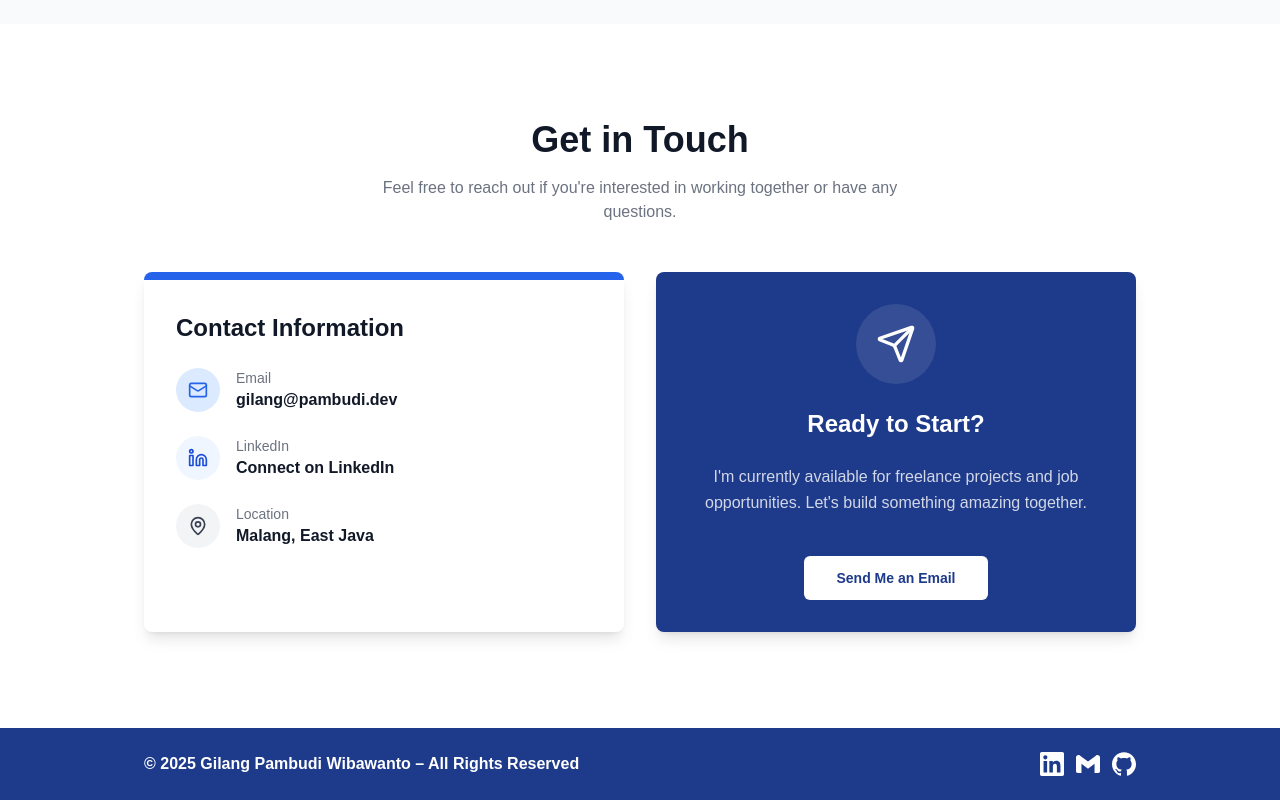
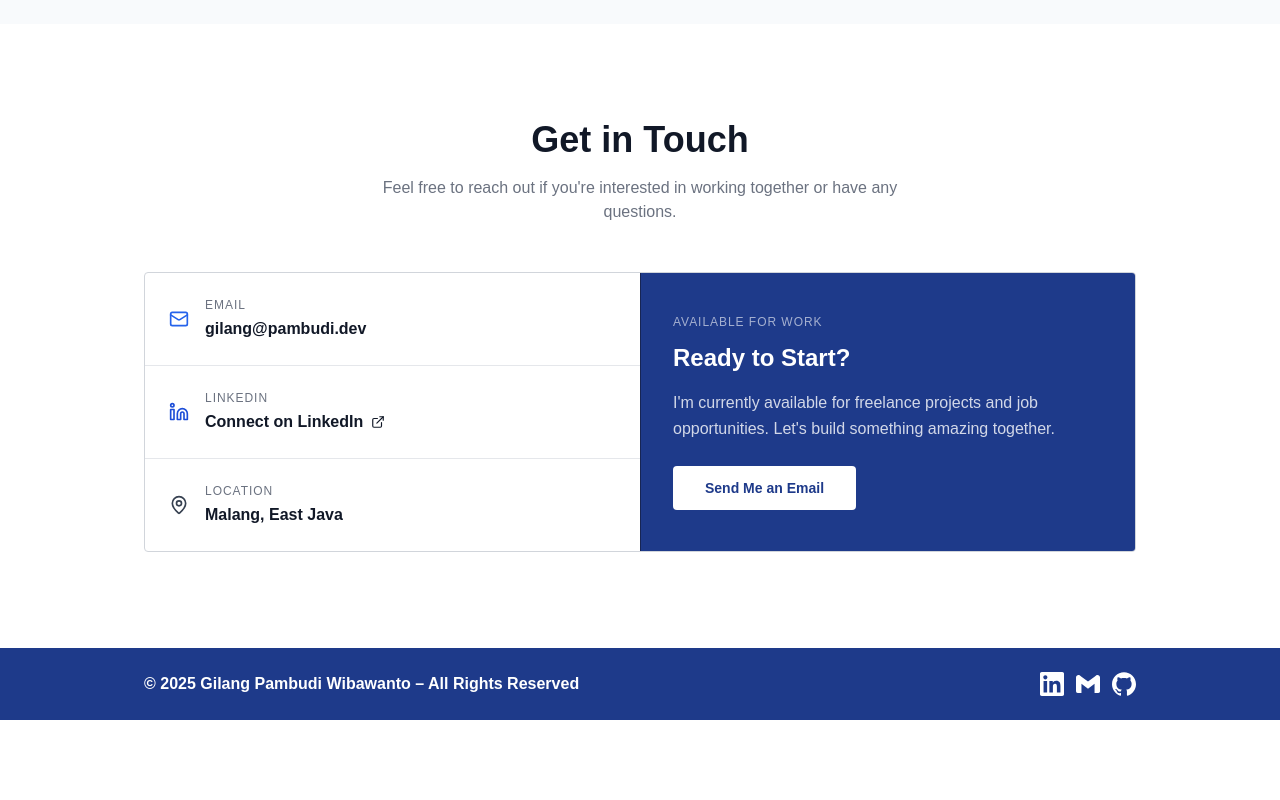
Before and after one commit to GilangPambudi/web-porto-nextjs, a Next.js app: page / in a window 1280 px wide. Shown: the part 8338-9138 px from the top of the page. After the commit the page ends 9058 px from the top, so only its background shows below. Built offline with nearby package versions, Linux system fonts and the light colour scheme.

Commit message:
refactor: simplify contact section layout and improve accessibility

```diff
--- a/components/sections/contact-section.tsx
+++ b/components/sections/contact-section.tsx
@@ -1,9 +1,8 @@
 "use client"
 
 import { contactData } from "@/lib/data"
-import { Card, CardContent } from "@/components/ui/card"
 import { Button } from "@/components/ui/button"
-import { Mail, Linkedin, MapPin, Send, ExternalLink } from "lucide-react"
+import { Mail, Linkedin, MapPin, ExternalLink } from "lucide-react"
 import { useInView } from "@/hooks/use-in-view"
 import { toast } from "sonner"
 
@@ -20,25 +19,12 @@ export default function ContactSection() {
                     </p>
                 </div>
 
-                <div className={`grid grid-cols-1 md:grid-cols-2 gap-8 transition-all duration-1000 delay-300 ${isInView ? "opacity-100 translate-y-0" : "opacity-0 translate-y-8"}`}>
-
-                    {/* Contact Info Card */}
-                    <Card className="hidden md:block border-0 shadow-lg bg-white overflow-hidden">
-                        <div className="h-2 bg-blue-600 w-full"></div>
-                        <CardContent className="p-8">
-                            <h3 className="text-2xl font-bold text-gray-900 mb-6 text-center md:text-left">Contact Information</h3>
-
-                            <div className="flex flex-row md:flex-col justify-center md:justify-start gap-8 md:gap-0 md:space-y-6">
-                                {/* Email */}
-                                <div className="flex items-center md:items-start md:space-x-4">
-                                    <div
-                                        className="bg-blue-100 p-3 rounded-full text-blue-600 shrink-0"
-                                    >
-                                        <Mail className="w-5 h-5" />
-                                    </div>
-                                    <div className="hidden md:block">
-                                        <p className="text-sm font-medium text-gray-500">Email</p>
-                                        <div className="flex items-center space-x-2">
+                <div className={`grid overflow-hidden rounded-sm border border-gray-300 bg-white transition-all duration-1000 delay-300 md:grid-cols-2 ${isInView ? "opacity-100 translate-y-0" : "opacity-0 translate-y-8"}`}>
+                    <div className="divide-y divide-gray-200">
+                        <div className="flex items-center gap-4 p-5 md:p-6">
+                            <Mail className="h-5 w-5 shrink-0 text-blue-600" />
+                            <div className="min-w-0">
+                                <p className="text-xs font-medium uppercase tracking-[0.08em] text-gray-500">Email</p>
                                 <button
                                     onClick={async () => {
                                         try {
@@ -48,75 +34,50 @@ export default function ContactSection() {
                                             toast.error("Failed to copy email")
                                         }
                                     }}
-                                                className="text-gray-900 font-semibold hover:text-blue-600 transition-colors text-left"
+                                    className="mt-1 break-all text-left text-sm font-semibold text-gray-900 transition-colors hover:text-blue-600 md:text-base"
                                 >
                                     {contactData.email}
                                 </button>
                             </div>
                         </div>
-                                </div>
 
-                                {/* LinkedIn */}
-                                <div className="flex items-center md:items-start md:space-x-4">
+                        <div className="flex items-center gap-4 p-5 md:p-6">
+                            <Linkedin className="h-5 w-5 shrink-0 text-blue-700" />
+                            <div className="min-w-0">
+                                <p className="text-xs font-medium uppercase tracking-[0.08em] text-gray-500">LinkedIn</p>
                                 <a
                                     href={contactData.linkedin}
                                     target="_blank"
                                     rel="noopener noreferrer"
-                                        className="bg-blue-50 p-3 rounded-full text-blue-700 shrink-0 hover:bg-blue-100 transition-colors group"
-                                        aria-label="LinkedIn"
+                                    className="mt-1 inline-flex items-center gap-2 text-sm font-semibold text-gray-900 transition-colors hover:text-blue-700 md:text-base"
                                 >
-                                        <Linkedin className="w-5 h-5" />
-                                    </a>
-                                    <div className="hidden md:block">
-                                        <p className="text-sm font-medium text-gray-500">LinkedIn</p>
-                                        <a
-                                            href={contactData.linkedin}
-                                            target="_blank"
-                                            rel="noopener noreferrer"
-                                            className="group flex items-center space-x-2 text-gray-900 font-semibold hover:text-blue-700 transition-colors"
-                                        >
-                                            <span>Connect on LinkedIn</span>
-                                            <ExternalLink className="w-3.5 h-3.5 opacity-0 -translate-x-2 group-hover:opacity-100 group-hover:translate-x-0 transition-all duration-300" />
+                                    Connect on LinkedIn
+                                    <ExternalLink className="h-3.5 w-3.5" />
                                 </a>
                             </div>
                         </div>
 
-                                {/* Location */}
-                                <div className="flex items-center md:items-start md:space-x-4">
-                                    <div className="bg-gray-100 p-3 rounded-full text-gray-700 shrink-0">
-                                        <MapPin className="w-5 h-5" />
-                                    </div>
-                                    <div className="hidden md:block">
-                                        <p className="text-sm font-medium text-gray-500">Location</p>
-                                        <p className="text-gray-900 font-semibold">
-                                            {contactData.location}
-                                        </p>
+                        <div className="flex items-center gap-4 p-5 md:p-6">
+                            <MapPin className="h-5 w-5 shrink-0 text-gray-700" />
+                            <div className="min-w-0">
+                                <p className="text-xs font-medium uppercase tracking-[0.08em] text-gray-500">Location</p>
+                                <p className="mt-1 text-sm font-semibold text-gray-900 md:text-base">{contactData.location}</p>
                             </div>
                         </div>
                     </div>
-                        </CardContent>
-                    </Card>
 
-                    {/* Simple Form (mailto fallback) */}
-                    <Card className="border-0 shadow-lg bg-blue-900 text-white overflow-hidden flex flex-col justify-center">
-                        <CardContent className="p-8 text-center space-y-6">
-                            <div className="mx-auto bg-white/10 p-4 rounded-full w-20 h-20 flex items-center justify-center mb-4">
-                                <Send className="w-10 h-10 text-white" />
-                            </div>
-                            <h3 className="text-2xl font-bold">Ready to Start?</h3>
-                            <p className="text-white/80 leading-relaxed">
+                    <div className="flex flex-col justify-center border-t border-blue-950 bg-blue-900 p-6 text-white md:border-l md:border-t-0 md:p-8">
+                        <p className="text-xs font-medium uppercase tracking-[0.08em] text-white/60">Available for work</p>
+                        <h3 className="mt-3 text-2xl font-bold">Ready to Start?</h3>
+                        <p className="mt-4 leading-relaxed text-white/80">
                             I'm currently available for freelance projects and job opportunities. Let's build something amazing together.
                         </p>
-                            <div className="pt-4">
-                                <Button asChild size="lg" className="bg-white text-blue-900 hover:bg-blue-50 font-bold px-8">
+                        <Button asChild size="lg" className="mt-6 w-full rounded-sm bg-white px-8 font-bold text-blue-900 hover:bg-blue-50 md:w-fit">
                             <a href={`mailto:${contactData.email}?subject=Project Inquiry`}>
                                 Send Me an Email
                             </a>
                         </Button>
                     </div>
-                        </CardContent>
-                    </Card>
-
                 </div>
             </div>
         </section>
```
Lines whose indentation alone changed are shown as unchanged.
